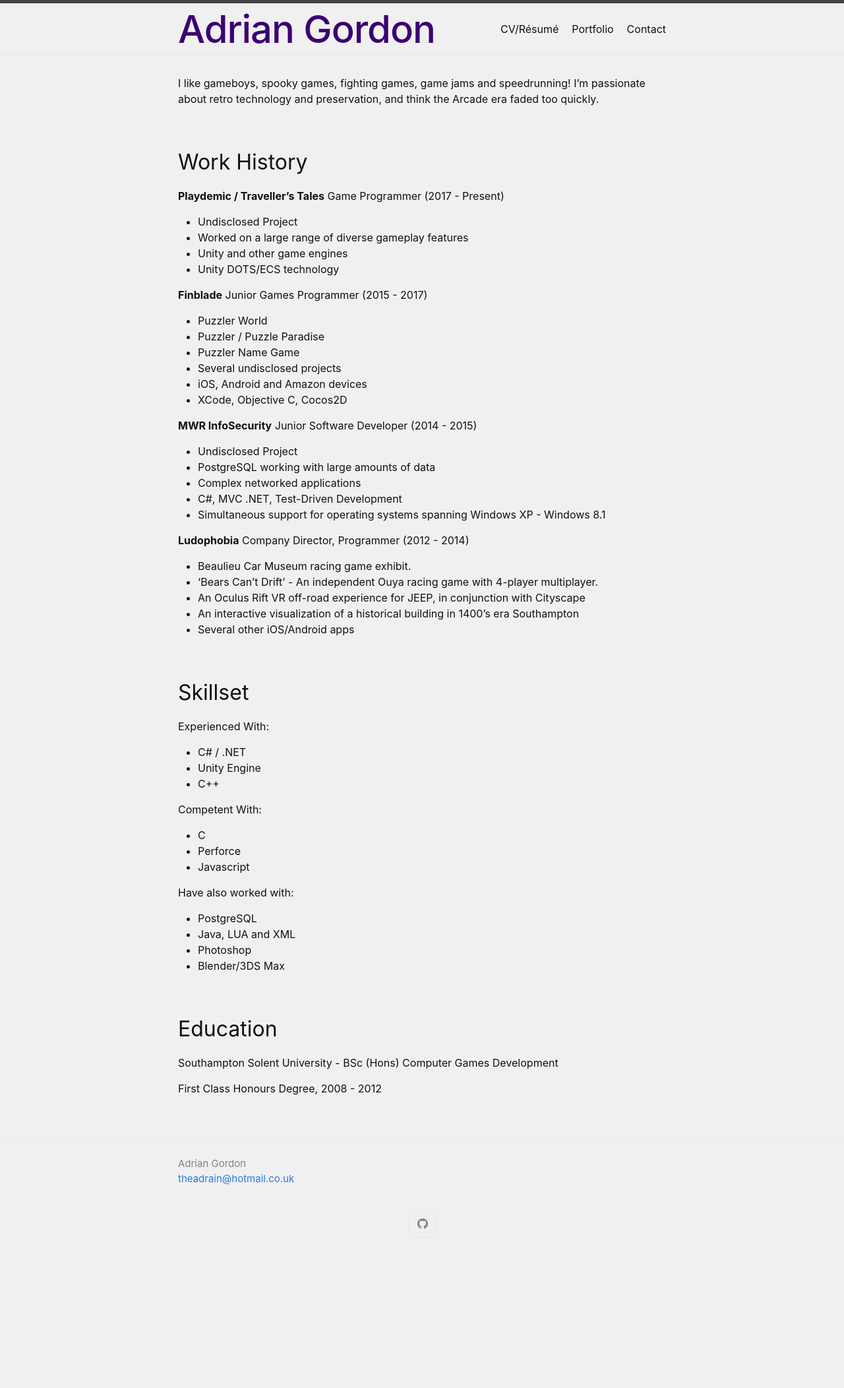
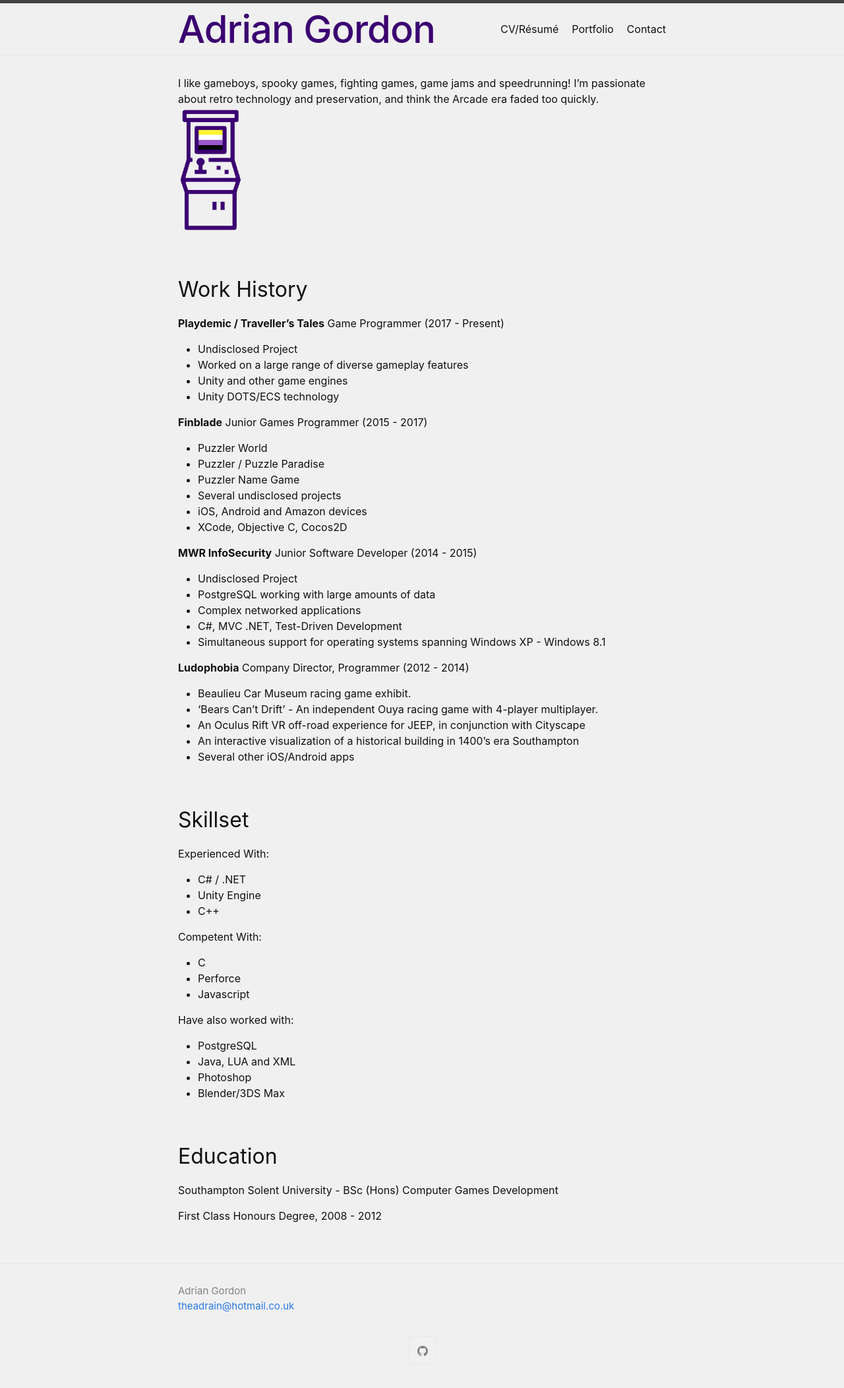
Before and after one commit to TheADrain/Portfolio, a Jekyll site: the page built from docs/index.markdown, in a window 1280 px wide. Shown: the whole page at 66% size. Built offline with Jekyll 4.4.1, drawn with Linux system fonts in a browser that asks for light colours; before the commit the page ends 1911 px from its top, so only the background shows below that.

Commit message:
Update index.markdown

```diff
--- a/docs/index.markdown
+++ b/docs/index.markdown
@@ -3,7 +3,7 @@ layout: page
 title: CV/Résumé
 order: 1
 ---
-I like gameboys, spooky games, fighting games, game jams and speedrunning! I'm passionate about retro technology and preservation, and think the Arcade era faded too quickly.
+I like gameboys, spooky games, fighting games, game jams and speedrunning! I'm passionate about retro technology and preservation, and think the Arcade era faded too quickly. <img src="{{site.baseurl}}other/logo.png" alt="Puzzler Name Game" width="100"/>
 
 ## Work History
 
```
